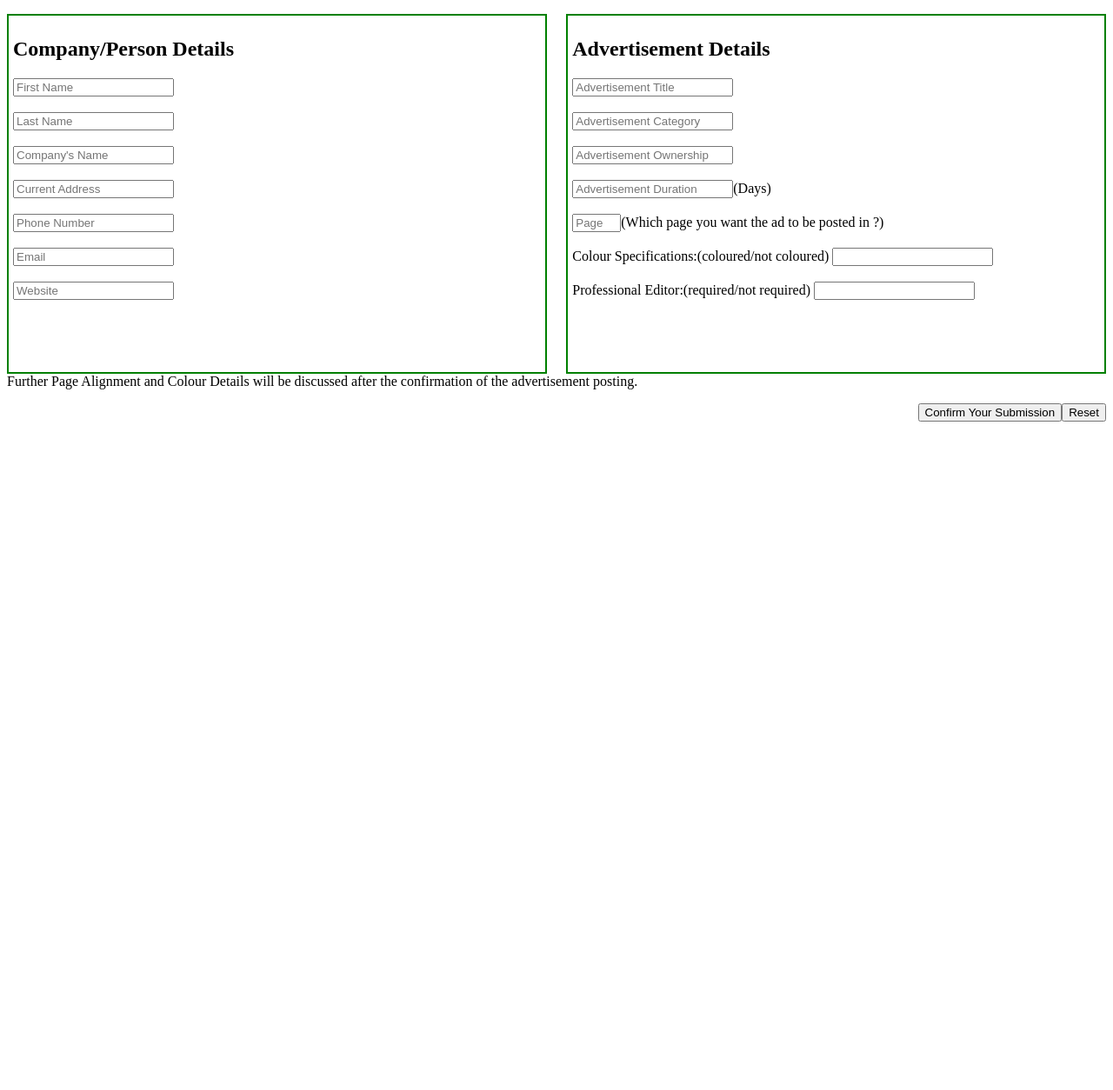
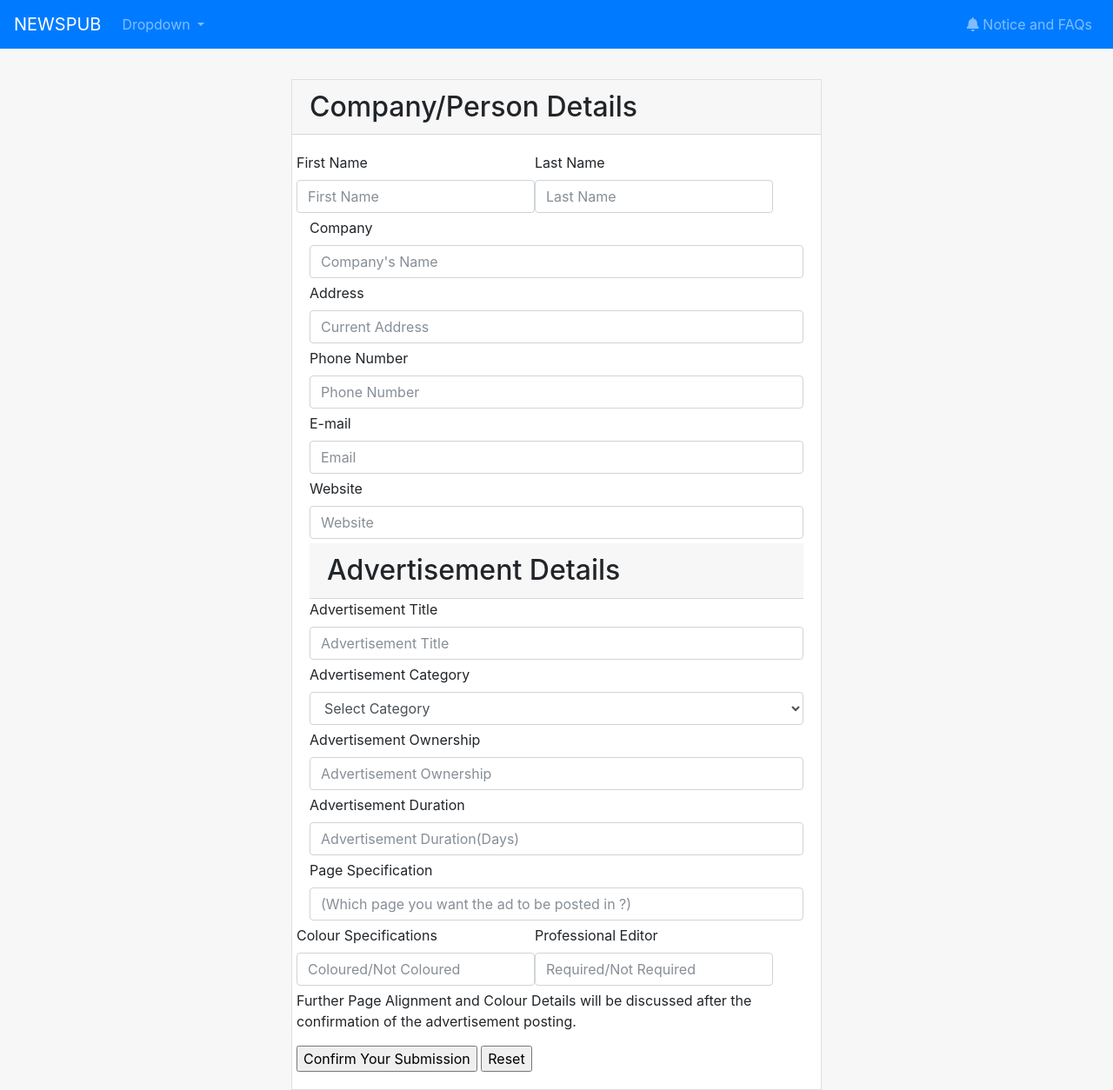
Before and after one commit to shantanubhattarai/newspub, a PHP site: page /Registration_form.php in a window 1280 px wide. Shown: the whole page at 87% size. Before the commit the page ends 485 px from the top, so only its background shows below. Run offline with PHP 8.4, Linux system fonts and the light colour scheme; data that the repository does not hold is empty; some libraries are stand-ins or nearby versions.

Commit message:
Changed By Kamal

```diff
--- a/Registration_form.php
+++ b/Registration_form.php
@@ -1,3 +1,4 @@
+<?php include 'partial_upper.php'; ?>
 <!DOCTYPE html>
 <html>
 <head>
@@ -5,51 +6,112 @@
 	<link rel="stylesheet" type="text/css" href="style.css">
 </head>
 <body>
-	<div class="left">
-
-		<h2>Company/Person Details</h2>
-
-			<form action="information_collection.php" method="post">
-				<input type="text" name="fname" placeholder="First Name"><br><br>
-				<input type="text" name="lname" placeholder="Last Name"><br><br>
-				<input type="text" name="company" placeholder="Company's Name"><br><br>
-				<input type="text" name="address" placeholder="Current Address"><br><br>
-				<input type="text" name="phonenumber" placeholder="Phone Number"><br><br>
-				<input type="email" name="email" placeholder="Email"><br><br>
-				<input type="url" name="website" placeholder="Website"><br><br>
-
-				<br><br>
+	<!-- <div class="left"> -->
+<div class="container col-md-6" >
+	<div class="card ">
+		<h2 class="card-header">Company/Person Details</h2>
+		<div class="card-body">
+			<form class="form" action="information_collection.php" method="post">
+				<div class="row">
+					<div class="form-group">
+						<label class="" for="fname">First Name</label>
+						<input class="form-control" type="text" name="fname" placeholder="First Name" class="form-control" required>
+					</div>
+					<div class="form-group">
+						<label class="control-label" for="lname">Last Name</label>
+						<input class="form-control" type="text" name="lname" placeholder="Last Name">
+					</div>
+				</div>
+				<div class="form-group">
+					<label class="control-label" for="company">Company</label>
+					<input class="form-control" type="text" name="company" placeholder="Company's Name">
 
 				</div>
+				<div class="form-group">
+					<label class="control-label" for="address">Address</label>
+					<input class="form-control" type="text" name="address" placeholder="Current Address">
+				</div>
+				<div class="form-group">
+					<label class="control-label" for="phonenumber">Phone Number</label>
+					<input class="form-control"
+					 type="text" name="phonenumber" placeholder="Phone Number" required>
+				</div>
+				<div class="form-group">
+					<label class="control-label" for="email">E-mail</label>
+					<input class="form-control" type="email" name="email" placeholder="Email" required>
+				</div>
+				<div class="form-group">
+					<label class="control-label" for="website">Website</label>
+					<input class="form-control" type="url" name="website" placeholder="Website">
+				</div>
 
+<!-- 	</div>
+ -->
+<!-- 	<div class="right">
+-->
 
-	<div class="right">
-		<h2>Advertisement Details</h2><?php date_default_timezone_set("Asia/Kathmandu"); ?>
-				<input type="text" name="ad_title" placeholder="Advertisement Title"><br><br>
-				<input type="text" name="ad_category" placeholder="Advertisement Category"><br><br>
-				<input type="text" name="ownership" placeholder="Advertisement Ownership"><br><br>
-				<input type="number" min="1" name="ad_duration" placeholder="Advertisement Duration   ">(Days)<br><br>
-				<input type="number" min="1" max="15" name="page_specifications" placeholder="Page Specification">(Which page you want the ad to be posted in ?)<br><br>
+				<h2 class="card-header">Advertisement Details</h2><?php date_default_timezone_set("Asia/Kathmandu"); ?>
+				<div class="form-group">
+					<label class="control-label" for="ad_title">Advertisement Title</label>
+					<input class="form-control" type="text" name="ad_title" placeholder="Advertisement Title">
+				</div>
+				<div class="form-group">
+					<label for="ad_category">Advertisement Category</label>
+					<select class="form-control" id="ad_category">
+						<option>Select Category</option>
+						<option>Matrimonial</option>
+						<option>Recruitments</option>
+						<option>Educational</option>
+						<option>Computers</option>
+						<option>Lost Found</option>
+						<option>Travel</option>
+						<option>Property</option>
+						<option>Personal Announcements</option>
+					</select>
+				</div>
+				<div class="form-group">
+					<label class="control-label" for="ownership">Advertisement Ownership</label>
+					<input class="form-control" type="text" name="ownership" placeholder="Advertisement Ownership">
+				</div>
+				<div class="form-group">
+					<label class="control-label" for="ad_duration">Advertisement Duration</label>
+					<input class="form-control" type="number" min="1" name="ad_duration" placeholder="Advertisement Duration(Days)">
+				</div>
 
-				Colour Specifications:(coloured/not coloured)
-				<input list="colour_specs" name="colour_specs">
+				<div class="form-group">
+					<label class="control-label" for="page_specifications">Page Specification</label>
+					<input class="form-control" type="number" min="1" max="15" name="page_specifications" placeholder="(Which page you want the ad to be posted in ?)">
+				</div>
+				<div class="row">
+				<div class="form-group">
+					<label class="control-label" for="colour_specs"> Colour Specifications</label>
+					<input class="form-control" list="colour_specs" name="colour_specs" placeholder="Coloured/Not Coloured">
 						<datalist id="colour_specs">
-						<option value="COLOURED">
-						<option value="NOT COLOURED ">
+							<option value="COLOURED"></option>
+							<option value="NOT COLOURED "></option>
 						</datalist>
+				</div>
 
-				<br><br>
-				Professional Editor:(required/not required)
-				<input list="pro_editor" name="pro_editor">
+				<div class="form-group">
+					<label class="control-label" for="pro_editor"> Professional Editor</label>
+					<input class="form-control" list="pro_editor" name="pro_editor" placeholder="Required/Not Required">
 						<datalist id="pro_editor">
 							<option value="REQUIRED">
-						<option value="NOT REQUIRED">
+							<option value="NOT REQUIRED"></option></option>
 					</datalist>
+					</div>
+		<!-- 	</div>
+				 --><p>Further Page Alignment and Colour Details will be discussed after the confirmation of the advertisement posting.</p>
+				 	<div class="submit">
+				 		<input type="submit" name="submit" value="Confirm Your Submission">
+				 		<input type="reset" name="Reset" >
+				 	</div>
+					<!-- <button class="btn btn-success" type="submit" name="submit" value="Submit"></button>
+					<button class="btn btn-warning" type="button" name="reset" value="Reset"></button> -->
+		</div>
+	</div>
+</div>
 
-
-	</div>
-	<p>Further Page Alignment and Colour Details will be discussed after the confirmation of the advertisement posting.</p>
-	<div class="submit"><input type="submit" name="submit" value="Confirm Your Submission"><input type="reset" name="Reset" ><div>
 </form>
 
 
```
Lines whose indentation alone changed are shown as unchanged.
